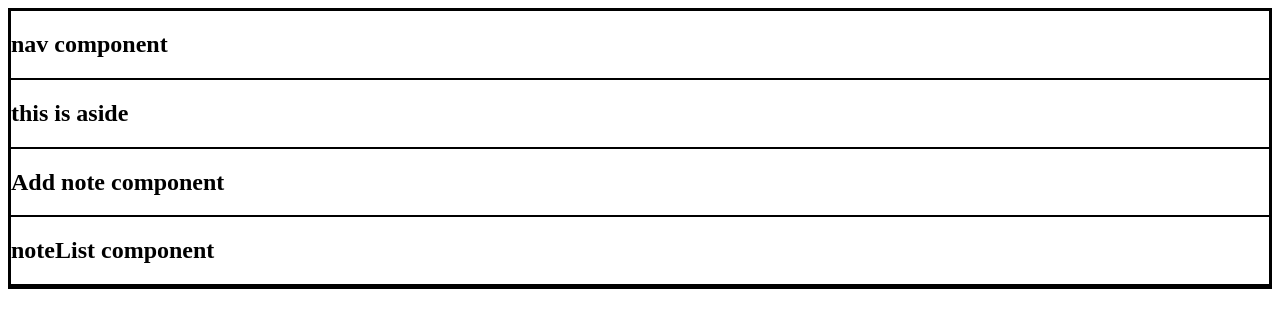
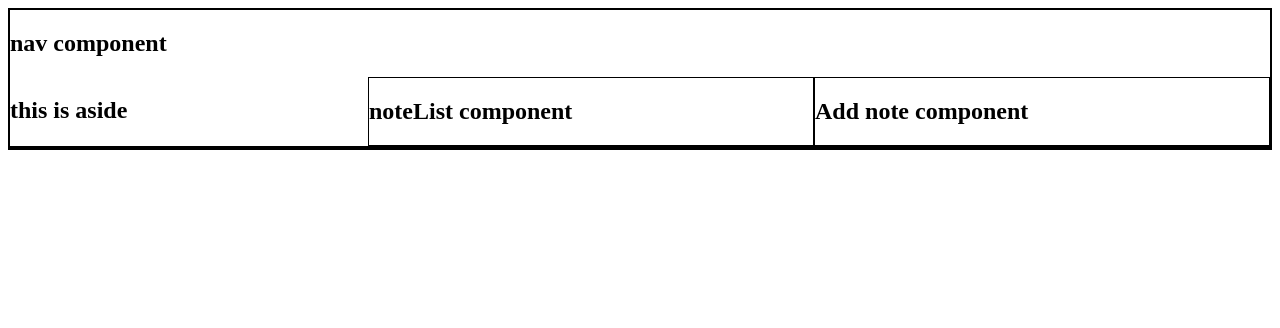
Before and after one commit to lukas-anci/keep-clone, a React (Create React App) app: page / in a window 1280 px wide. Shown: the top 328 px of the page. Built offline with nearby package versions, Linux system fonts and the light colour scheme; the HTML template or start-up script is replaced by a standard one.

Commit message:
gta and npm i fa

```diff
--- a/package.json
+++ b/package.json
@@ -6,6 +6,7 @@
     "@testing-library/jest-dom": "^5.14.1",
     "@testing-library/react": "^11.2.7",
     "@testing-library/user-event": "^12.8.3",
+    "font-awesome": "^4.7.0",
     "react": "^17.0.2",
     "react-dom": "^17.0.2",
     "react-scripts": "4.0.3",
--- a/src/App.css
+++ b/src/App.css
@@ -1,3 +1,23 @@
 div {
   border: 1px solid #000;
 }
+
+.App {
+  display: grid;
+  grid-template-areas:
+    'navbar navbar navbar'
+    'aside app-note app-add';
+}
+
+.app-add {
+  grid-area: app-add;
+}
+.app-note {
+  grid-area: app-note;
+}
+.navbar {
+  grid-area: navbar;
+}
+.aside {
+  grid-area: aside;
+}
--- a/src/components/appAddNote/appAddNote.jsx
+++ b/src/components/appAddNote/appAddNote.jsx
@@ -3,7 +3,7 @@ class AppAddNote extends Component {
   state = {};
   render() {
     return (
-      <div>
+      <div className="app-add">
         <h2>Add note component</h2>
       </div>
     );
--- a/src/components/appAside/appAside.jsx
+++ b/src/components/appAside/appAside.jsx
@@ -3,9 +3,9 @@ class AppAside extends Component {
   state = {};
   render() {
     return (
-      <div>
+      <aside className="aside">
         <h2>this is aside</h2>
-      </div>
+      </aside>
     );
   }
 }
--- a/src/components/appNavbar/appNavbar.jsx
+++ b/src/components/appNavbar/appNavbar.jsx
@@ -3,9 +3,9 @@ class AppNavbar extends Component {
   state = {};
   render() {
     return (
-      <div>
+      <header className="navbar">
         <h2>nav component</h2>
-      </div>
+      </header>
     );
   }
 }
--- a/src/components/appNoteList/appNoteList.jsx
+++ b/src/components/appNoteList/appNoteList.jsx
@@ -3,7 +3,7 @@ class AppNoteList extends Component {
   state = {};
   render() {
     return (
-      <div>
+      <div className="app-note">
         <h2>noteList component</h2>
       </div>
     );
--- a/src/index.js
+++ b/src/index.js
@@ -3,6 +3,7 @@ import ReactDOM from 'react-dom';
 
 import App from './App';
 import reportWebVitals from './reportWebVitals';
+import 'font-awesome/css/font-awesome.css';
 
 ReactDOM.render(
   <React.StrictMode>
```
Also changed, not shown: 1 other file (tests, documents, lock files or other folders).
